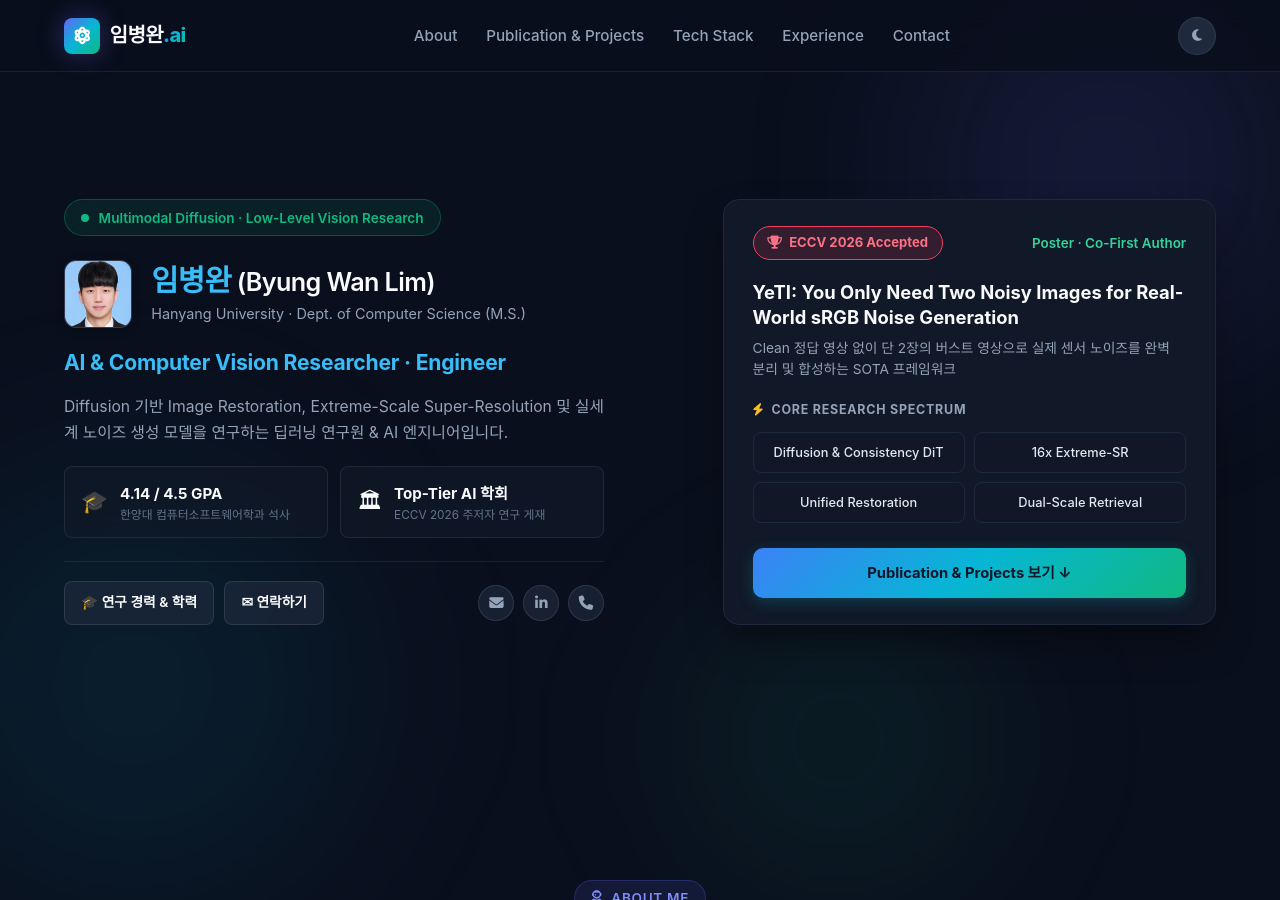
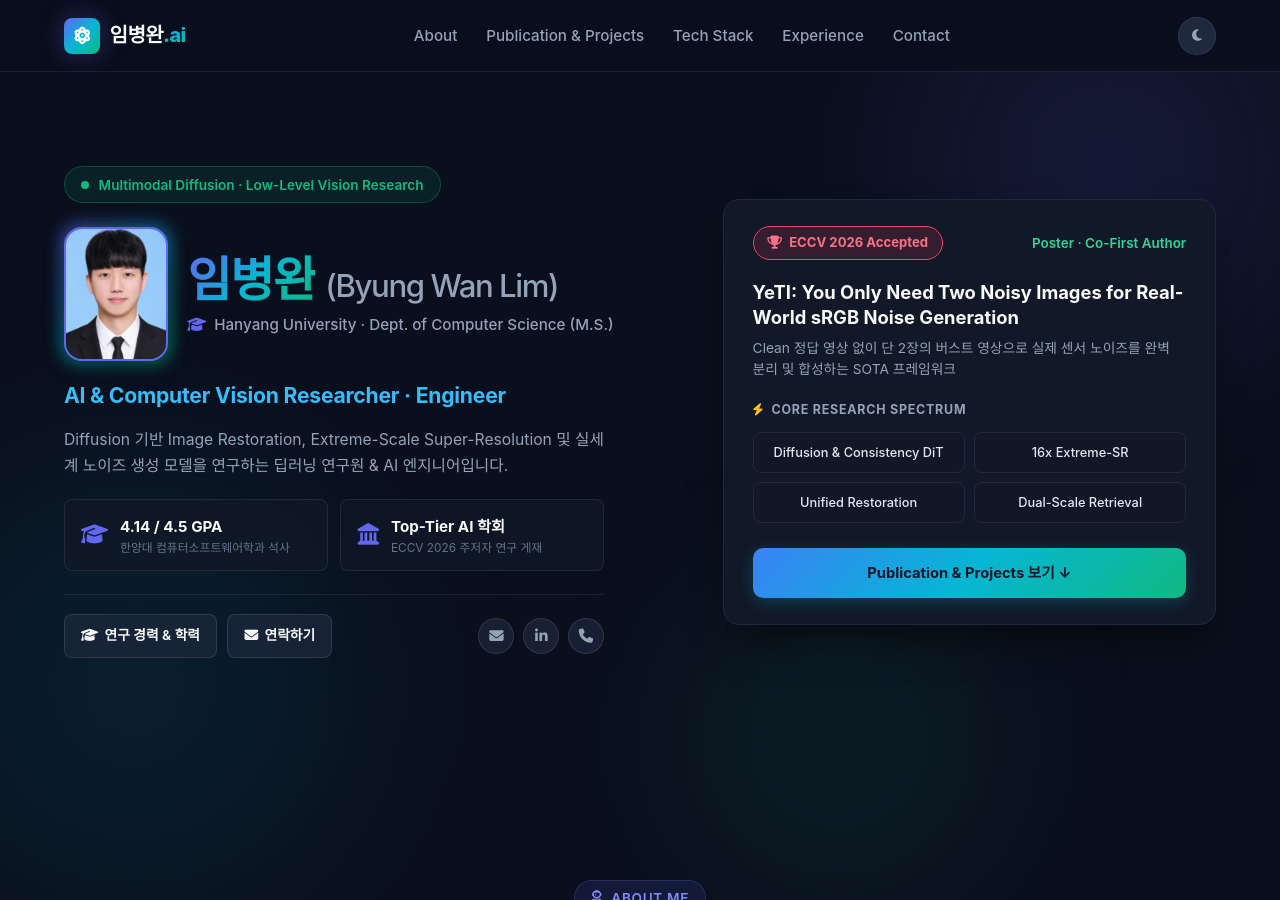
Before and after one commit to ByungWanLim/ByungWanLim.github.io, a Jekyll site: the page built from index.html, in a window 1280 px wide and 900 px high. Built offline with Jekyll 4.4.1, drawn with Linux system fonts in a browser that asks for light colours; some web fonts are replaced.

Commit message:
feat: initialize portfolio layout with main stylesheet and hero component

```diff
--- a/_includes/hero.html
+++ b/_includes/hero.html
@@ -14,15 +14,17 @@
           {% if site.data.profile.photo %}
           <div class="hero-avatar-wrapper">
             <img src="{{ site.data.profile.photo | relative_url }}" alt="{{ site.data.profile.name }}" class="hero-avatar-img">
+            <div class="hero-avatar-glow"></div>
           </div>
           {% endif %}
           <div class="hero-profile-info">
             <h1 class="hero-title">
-              <span class="hero-name-ko">{{ site.data.profile.name }}</span>
+              <span class="gradient-text">{{ site.data.profile.name }}</span>
               <span class="hero-name-en">({{ site.data.profile.name_en }})</span>
             </h1>
             <div class="hero-affiliation">
-              {{ site.data.profile.affiliation }}
+              <i class="fa-solid fa-graduation-cap" style="color: var(--accent-primary);"></i>
+              <span>{{ site.data.profile.affiliation }}</span>
             </div>
           </div>
         </div>
@@ -40,14 +42,14 @@
         <!-- Credentials 2-Column Grid -->
         <div class="hero-creds-grid">
           <div class="hero-cred-card">
-            <div class="hero-cred-icon">🎓</div>
+            <div class="hero-cred-icon"><i class="fa-solid fa-graduation-cap"></i></div>
             <div class="hero-cred-body">
               <div class="hero-cred-val">4.14 / 4.5 GPA</div>
               <div class="hero-cred-lbl">한양대 컴퓨터소프트웨어학과 석사</div>
             </div>
           </div>
           <div class="hero-cred-card">
-            <div class="hero-cred-icon">🏛</div>
+            <div class="hero-cred-icon"><i class="fa-solid fa-landmark"></i></div>
             <div class="hero-cred-body">
               <div class="hero-cred-val">Top-Tier AI 학회</div>
               <div class="hero-cred-lbl">ECCV 2026 주저자 연구 게재</div>
@@ -60,10 +62,12 @@
         <div class="hero-actions-container">
           <div class="hero-action-buttons">
             <a href="#experience" class="hero-dark-btn">
-              <span>🎓 연구 경력 & 학력</span>
+              <i class="fa-solid fa-graduation-cap"></i>
+              <span>연구 경력 & 학력</span>
             </a>
             <a href="#contact" class="hero-dark-btn">
-              <span>✉ 연락하기</span>
+              <i class="fa-solid fa-envelope"></i>
+              <span>연락하기</span>
             </a>
           </div>
 
--- a/_layouts/default.html
+++ b/_layouts/default.html
@@ -30,7 +30,7 @@
   <link href="https://fonts.googleapis.com/css2?family=Fira+Code:wght@400;500;600;700&display=swap" rel="stylesheet">
 
   <!-- Main Stylesheet -->
-  <link rel="stylesheet" href="{{ '/assets/css/main.css' | relative_url }}?v=20260823_2">
+  <link rel="stylesheet" href="{{ '/assets/css/main.css' | relative_url }}?v=20260823_3">
 
   <!-- Theme init script to ensure Dark Mode default -->
   <script>
--- a/assets/css/main.css
+++ b/assets/css/main.css
@@ -462,20 +462,34 @@ h1, h2, h3, h4, h5, h6 {
 
 .hero-avatar-wrapper {
   position: relative;
-  width: 68px;
-  height: 68px;
+  width: 104px;
+  height: 134px;
+  aspect-ratio: 3.5 / 4.5;
   flex-shrink: 0;
 }
 
 .hero-avatar-img {
   width: 100%;
   height: 100%;
-  border-radius: 12px;
+  border-radius: 18px;
   object-fit: cover;
-  object-position: top center;
-  border: 1px solid var(--border-color);
-  box-shadow: var(--shadow-sm);
-  background: var(--bg-tertiary);
+  border: 2.5px solid var(--accent-primary);
+  box-shadow: var(--shadow-md);
+  position: relative;
+  z-index: 1;
+}
+
+.hero-avatar-glow {
+  position: absolute;
+  top: -4px;
+  left: -4px;
+  right: -4px;
+  bottom: -4px;
+  border-radius: 20px;
+  background: var(--accent-gradient);
+  filter: blur(8px);
+  opacity: 0.55;
+  z-index: 0;
 }
 
 .hero-profile-info {
@@ -485,31 +499,29 @@ h1, h2, h3, h4, h5, h6 {
 }
 
 .hero-title {
-  font-size: 1.85rem;
-  letter-spacing: -0.02em;
-  line-height: 1.2;
-  margin-bottom: 0.2rem;
-  display: flex;
-  align-items: baseline;
-  flex-wrap: wrap;
-  gap: 0.35rem;
+  font-size: 3rem;
+  letter-spacing: -0.03em;
+  line-height: 1.15;
+  margin-bottom: 0.3rem;
 }
 
 .hero-name-ko {
-  color: #38bdf8;
-  font-weight: 800;
+  /* not used – handled by gradient-text */
 }
 
 .hero-name-en {
-  font-size: 0.85em;
-  font-weight: 600;
-  color: var(--text-primary);
+  font-size: 0.65em;
+  font-weight: 500;
+  color: var(--text-secondary);
 }
 
 .hero-affiliation {
-  font-size: 0.9rem;
-  color: var(--text-secondary);
-  font-weight: 400;
+  display: inline-flex;
+  align-items: center;
+  gap: 0.5rem;
+  font-size: 0.95rem;
+  color: var(--text-secondary);
+  font-weight: 500;
 }
 
 /* Role Title - Sans-Serif & Middle Dot */
@@ -553,6 +565,7 @@ h1, h2, h3, h4, h5, h6 {
 .hero-cred-icon {
   font-size: 1.35rem;
   flex-shrink: 0;
+  color: var(--accent-primary);
 }
 
 .hero-cred-body {
```
